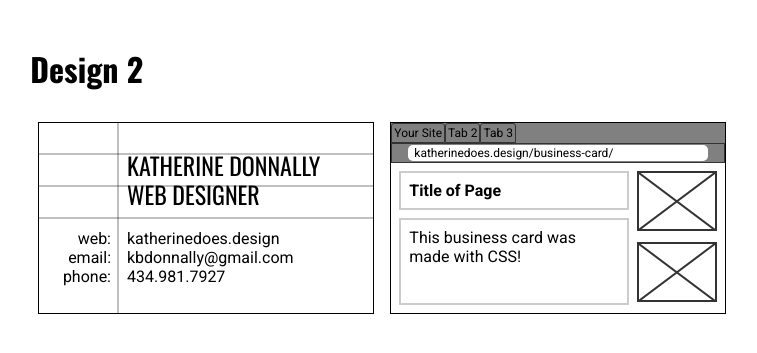
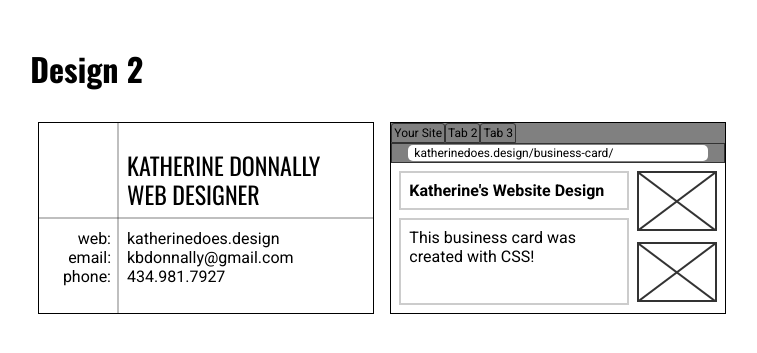
Before and after one commit to kbdonnally/business-card, a Jekyll site: the page built from pages/design-2.html, in a window 1280 px wide. Shown: the top 353 px of the page, without its empty margins (23-780 px from the left). Built offline with Jekyll 4.4.1, drawn with Linux system fonts in a browser that asks for light colours; some web fonts are replaced.

Commit message:
Change wording on back

```diff
--- a/pages/design-2.html
+++ b/pages/design-2.html
@@ -12,6 +12,8 @@ permalink: /design-2/
 	<section class="design-2-card__dimensions">
 		<div class="design-2-card__stripes-1">
 			<div class="design-2-stripes__stripe"></div>
+		</div>
+		<div class="design-2-card__stripes-2">
 			<div class="design-2-stripes__stripe"></div>
 		</div>
 		<div class="design-2-card__content">
@@ -23,11 +25,6 @@ permalink: /design-2/
 			<div class="design-2-card__email">{{ card.email }}</div>
 			<div class="design-2-card__number--label">phone:</div>
 			<div class="design-2-card__number">{{ card.phone }}</div>
-		</div>
-		<div class="design-2-card__stripes-2">
-			<div class="design-2-stripes__stripe"></div>
-			<div class="design-2-stripes__stripe"></div>
-			<div class="design-2-stripes__stripe"></div>
 		</div>
 	</section>
 
@@ -49,10 +46,10 @@ permalink: /design-2/
 			<!-- lil website -->
 			<div class="design-2-back__content">
 				<div class="design-2-content__title">
-					<div class="design-2-content__title-text">Title of Page</div>
+					<div class="design-2-content__title-text">Katherine's Website Design</div>
 				</div>
 				<div class="design-2-content__content">
-					<div class="design-2-content__content-text">This business card was made with CSS!</div>
+					<div class="design-2-content__content-text">This business card was created with CSS!</div>
 				</div>
 				<div class="design-2-content__images">
 					<div class="design-2-images__image">
```
